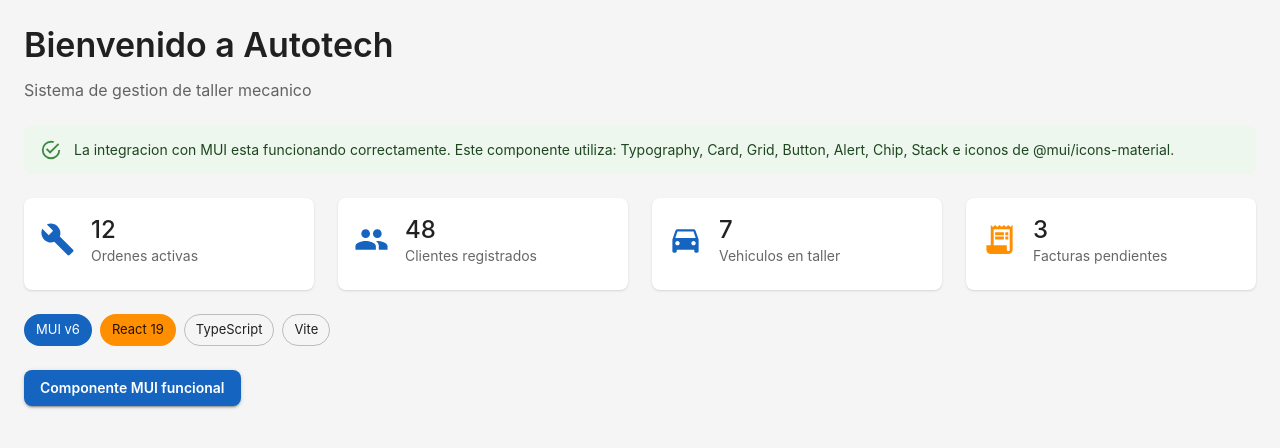
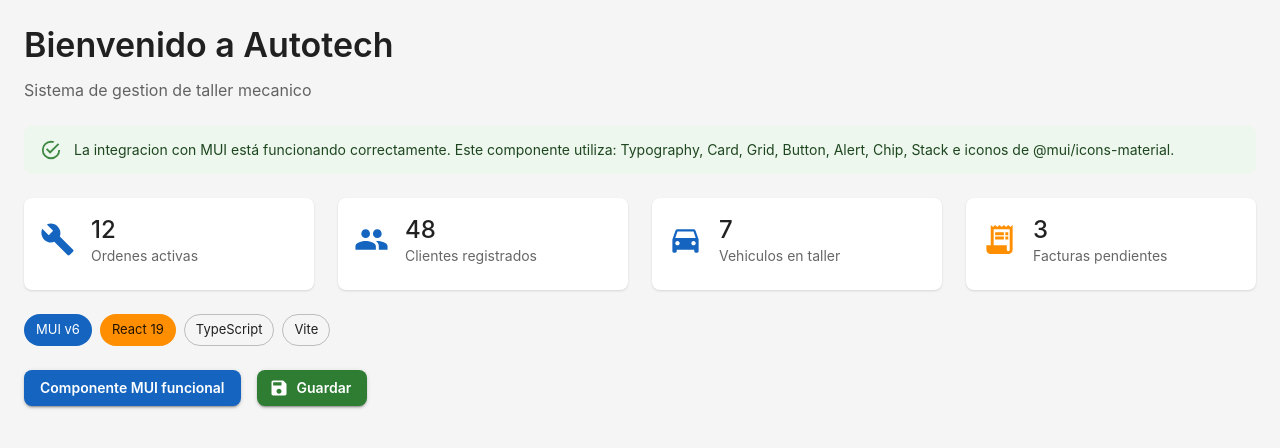
Before and after one commit to mrcdevv/autotech, a React (Vite) app in the folder frontend/: page / in a window 1280 px wide. Shown: the top 448 px of the page. Built offline with nearby package versions, Linux system fonts and the light colour scheme.

Commit message:
Configuracion de Fran

```diff
--- a/frontend/package.json
+++ b/frontend/package.json
@@ -14,8 +14,8 @@
   "dependencies": {
     "@emotion/react": "^11.14.0",
     "@emotion/styled": "^11.14.0",
-    "@mui/icons-material": "^6.4.3",
-    "@mui/material": "^6.4.3",
+    "@mui/icons-material": "^6.5.0",
+    "@mui/material": "^6.5.0",
     "@mui/x-data-grid": "^7.26.1",
     "@mui/x-date-pickers": "^7.26.1",
     "axios": "^1.7.9",
--- a/frontend/src/pages/HomePage.tsx
+++ b/frontend/src/pages/HomePage.tsx
@@ -13,6 +13,7 @@ import BuildIcon from "@mui/icons-material/Build";
 import PeopleIcon from "@mui/icons-material/People";
 import DirectionsCarIcon from "@mui/icons-material/DirectionsCar";
 import ReceiptLongIcon from "@mui/icons-material/ReceiptLong";
+import SaveIcon from "@mui/icons-material/Save";
 
 const stats = [
   { label: "Ordenes activas", value: 12, icon: <BuildIcon fontSize="large" color="primary" /> },
@@ -32,7 +33,7 @@ export default function HomePage() {
       </Typography>
 
       <Alert severity="success" sx={{ mb: 3 }}>
-        La integracion con MUI esta funcionando correctamente. Este componente
+        La integracion con MUI está funcionando correctamente. Este componente
         utiliza: Typography, Card, Grid, Button, Alert, Chip, Stack e iconos de
         @mui/icons-material.
       </Alert>
@@ -64,9 +65,19 @@ export default function HomePage() {
         <Chip label="Vite" variant="outlined" />
       </Stack>
 
-      <Button variant="contained" color="primary">
-        Componente MUI funcional
-      </Button>
+      <Stack direction="row" spacing={2}>
+        <Button variant="contained" color="primary">
+          Componente MUI funcional
+        </Button>
+        <Button
+          variant="contained"
+          color="success"
+          startIcon={<SaveIcon />}
+          onClick={() => console.log("Guardado!")}
+        >
+          Guardar
+        </Button>
+      </Stack>
     </Box>
   );
 }
```
Also changed, not shown: 2 other files (tests, documents, lock files or other folders).
